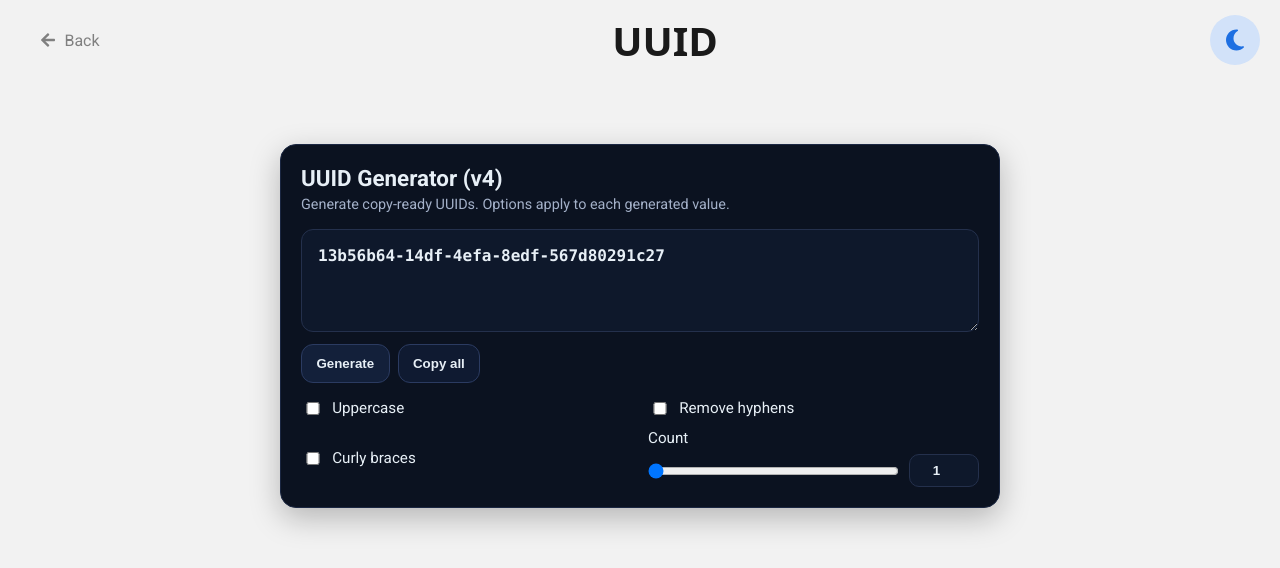
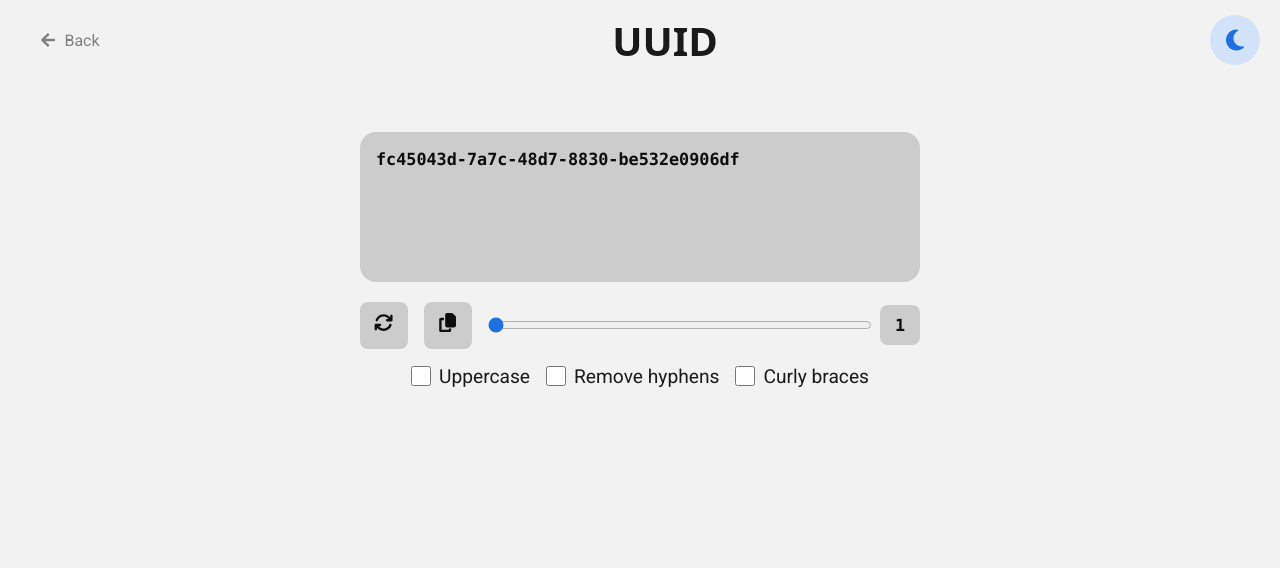
Before and after one commit to PsydoV2/ToolHub, a Next.js app: page /uuid in a window 1280 px wide. Shown: the top 568 px of the page. Built offline with nearby package versions, Linux system fonts and the light colour scheme; a web font is replaced by a local one.

Commit message:
`Refactor UUID generator page: update layout, styles, and functionality`

```diff
--- a/src/pages/uuid.tsx
+++ b/src/pages/uuid.tsx
@@ -1,6 +1,8 @@
 import { useEffect, useState } from "react";
 import Navbar from "@/components/Navbar";
 import Head from "next/head";
+import { FaArrowsRotate, FaCopy } from "react-icons/fa6";
+import { motion } from "framer-motion";
 
 type Options = {
   uppercase: boolean;
@@ -69,6 +71,12 @@ export default function UUIDPage() {
     // eslint-disable-next-line react-hooks/exhaustive-deps
   }, []);
 
+  useEffect(() => {
+    // Neu generieren, wenn sich Optionen ändern
+    generate();
+    // eslint-disable-next-line react-hooks/exhaustive-deps
+  }, [opts]);
+
   async function copyAll() {
     try {
       await navigator.clipboard.writeText(uuids.join("\n"));
@@ -90,17 +98,7 @@ export default function UUIDPage() {
       <main>
         <Navbar isSubPage title="UUID" />
 
-        <section className="wrap">
-          <div className="card">
-            <header className="cardHeader">
-              <h1>UUID Generator (v4)</h1>
-              <p className="muted">
-                Generate copy-ready UUIDs. Options apply to each generated
-                value.
-              </p>
-            </header>
-
-            <div className="output">
+        <div className="uuidCard">
           <textarea
             className="box"
             rows={Math.min(10, Math.max(3, uuids.length || 1))}
@@ -108,22 +106,43 @@ export default function UUIDPage() {
             value={uuids.join("\n")}
             placeholder="Your UUID will appear here…"
           />
-              <div className="actions">
-                <button className="btn" onClick={generate}>
-                  Generate
-                </button>
-                <button
-                  className="btn secondary"
+
+          <div className="actionRow">
+            <motion.button
+              whileHover={{ scale: 1.1 }}
+              whileTap={{ scale: 0.95 }}
+              transition={{ type: "spring", stiffness: 400, damping: 20 }}
+              onClick={generate}
+            >
+              <FaArrowsRotate />
+            </motion.button>
+
+            <motion.button
+              whileHover={{ scale: 1.1 }}
+              whileTap={{ scale: 0.95 }}
+              transition={{ type: "spring", stiffness: 400, damping: 20 }}
               onClick={copyAll}
               disabled={!uuids.length}
             >
-                  Copy all
-                </button>
+              <FaCopy />
+            </motion.button>
+
+            <div className="countRow">
+              <input
+                type="range"
+                min={1}
+                max={50}
+                value={opts.count}
+                onChange={(e) =>
+                  setOpts((o) => ({ ...o, count: Number(e.target.value) }))
+                }
+              />
+              <span>{opts.count}</span>
             </div>
           </div>
 
-            <div className="grid">
-              <label className="ctrl check">
+          <div className="optionsGrid">
+            <label className="option">
               <input
                 type="checkbox"
                 checked={opts.uppercase}
@@ -134,7 +153,7 @@ export default function UUIDPage() {
               <span>Uppercase</span>
             </label>
 
-              <label className="ctrl check">
+            <label className="option">
               <input
                 type="checkbox"
                 checked={opts.noHyphen}
@@ -145,7 +164,7 @@ export default function UUIDPage() {
               <span>Remove hyphens</span>
             </label>
 
-              <label className="ctrl check">
+            <label className="option">
               <input
                 type="checkbox"
                 checked={opts.braces}
@@ -155,38 +174,8 @@ export default function UUIDPage() {
               />
               <span>Curly braces</span>
             </label>
-
-              <label className="ctrl">
-                <span>Count</span>
-                <div className="countRow">
-                  <input
-                    type="range"
-                    min={1}
-                    max={50}
-                    value={opts.count}
-                    onChange={(e) =>
-                      setOpts((o) => ({ ...o, count: Number(e.target.value) }))
-                    }
-                  />
-                  <input
-                    className="num"
-                    type="number"
-                    min={1}
-                    max={50}
-                    value={opts.count}
-                    onChange={(e) => {
-                      const v = Math.min(
-                        50,
-                        Math.max(1, Number(e.target.value || 0))
-                      );
-                      setOpts((o) => ({ ...o, count: v }));
-                    }}
-                  />
-                </div>
-              </label>
           </div>
         </div>
-        </section>
       </main>
     </>
   );
--- a/src/styles/globals.css
+++ b/src/styles/globals.css
@@ -519,115 +519,115 @@ nav button:hover {
 }
 
 .passwordCard .option span {
+  display: flex;
+  align-items: center;
+  gap: 0.5rem;
   font-size: 1.2rem;
-  color: var(--text-800);
 }
 
 /* ----------------------------------------- */
 
-.wrap {
-  display: grid;
-  place-items: start center;
-  padding: 2rem 1rem 4rem;
-}
-.card {
+.uuidCard {
   width: 100%;
-  max-width: 720px;
-  background: #0b1220;
-  border: 1px solid #1b2742;
-  border-radius: 16px;
+  max-width: 600px;
   padding: 1.25rem;
-  box-shadow: 0 10px 30px rgba(0, 0, 0, 0.25);
-  color: #e7eff6;
-}
-.cardHeader h1 {
-  margin: 0 0 0.25rem;
-  font-size: 1.4rem;
-  line-height: 1.2;
-}
-.muted {
-  margin: 0;
-  color: #a4b1c9;
-  font-size: 0.9rem;
+  color: var(--text-900);
+  margin: auto;
 }
 
-.output {
-  display: grid;
-  gap: 0.75rem;
-  margin-top: 1rem;
-}
-.box {
+.uuidCard textarea {
   width: 100%;
-  padding: 0.9rem 1rem;
-  border-radius: 12px;
-  border: 1px solid #24304c;
-  background: #0e182b;
-  color: #e7eff6;
-  font: 600 1rem/1.5 ui-monospace, SFMono-Regular, Menlo, Consolas, monospace;
-  resize: vertical;
-}
-.actions {
-  display: grid;
-  grid-auto-flow: column;
-  gap: 0.5rem;
-  justify-content: start;
-}
-.btn {
-  padding: 0.7rem 0.9rem;
-  border-radius: 12px;
-  border: 1px solid #2b3b61;
-  background: #13203a;
-  color: #e7eff6;
-  font-weight: 600;
-  cursor: pointer;
-}
-.btn:hover {
-  background: #172647;
-}
-.btn:disabled {
-  opacity: 0.6;
-  cursor: not-allowed;
-}
-.btn.secondary {
-  background: #0f1a31;
+  height: 150px;
+  resize: none;
+  border: none;
+  background-color: var(--background-200);
+  color: var(--text-950);
+  font: 600 1.05rem/1.4 ui-monospace, SFMono-Regular, Menlo, Consolas, monospace;
+  padding: 1rem;
+  border-radius: 1rem;
 }
 
-.grid {
-  display: grid;
-  grid-template-columns: repeat(auto-fill, minmax(220px, 1fr));
-  gap: 0.75rem 1rem;
+.uuidCard .actionRow {
+  width: 100%;
+  display: flex;
+  justify-content: center;
+  align-items: center;
+  gap: 1rem;
   margin-top: 1rem;
+  margin-bottom: 1rem;
 }
-.ctrl {
-  display: grid;
-  gap: 0.45rem;
+
+.uuidCard .actionRow button {
+  padding: 0.7rem 0.9rem;
+  border: none;
+  background: transparent;
+  color: var(--text-950);
+  background-color: var(--background-200);
+  cursor: pointer;
+  font-weight: 600;
+  font-size: 1.2rem;
+  border-radius: 0.5rem;
+}
+
+.uuidCard .actionRow .countRow {
+  display: flex;
+  align-items: center;
+  justify-content: center;
+  gap: 0.5rem;
+  width: 100%;
+}
+
+.uuidCard .actionRow .countRow input[type="range"] {
+  /* -webkit-appearance: none; */
+  width: 100%;
+  height: 8px;
+  border-radius: 100%;
+  background: var(--background-200);
+  cursor: pointer;
+  accent-color: var(--accent-500);
+  border: none;
+}
+
+.uuidCard .actionRow .countRow span {
+  width: 40px;
+  height: 40px;
+  border: none;
+  background-color: var(--background-200);
+  color: var(--text-950);
+  font: 600 1.05rem/1.4 ui-monospace, SFMono-Regular, Menlo, Consolas, monospace;
+  padding: 0 1rem;
+  border-radius: 0.5rem;
+
+  display: flex;
+  justify-content: center;
+  align-items: center;
+}
+
+.uuidCard .optionsGrid {
+  display: flex;
+  flex-wrap: wrap;
+  gap: 1rem;
+  justify-content: center;
+  align-items: center;
+}
+
+.uuidCard .optionsGrid .option {
+  display: flex;
+  align-items: center;
+  gap: 0.5rem;
   font-size: 0.95rem;
 }
-.check {
-  grid-auto-flow: column;
-  grid-template-columns: 24px 1fr;
-  align-items: center;
-}
-.countRow {
-  display: grid;
-  grid-template-columns: 1fr 70px;
-  gap: 0.6rem;
-  align-items: center;
-}
-.num {
-  width: 100%;
-  padding: 0.5rem 0.6rem;
-  border-radius: 10px;
-  border: 1px solid #24304c;
-  background: #0e182b;
-  color: #e7eff6;
-  font-weight: 600;
-  text-align: center;
+
+.uuidCard .optionsGrid .option input[type="checkbox"] {
+  width: 20px;
+  height: 20px;
+  cursor: pointer;
+  accent-color: var(--accent-500);
 }
 
-@media (max-width: 520px) {
-  .actions {
-    grid-auto-flow: row;
-    grid-template-columns: 1fr 1fr;
-  }
+.uuidCard .optionsGrid .option span {
+  display: flex;
+  align-items: center;
+  gap: 0.5rem;
+  font-size: 1.2rem;
 }
```
Lines whose indentation alone changed are shown as unchanged.
